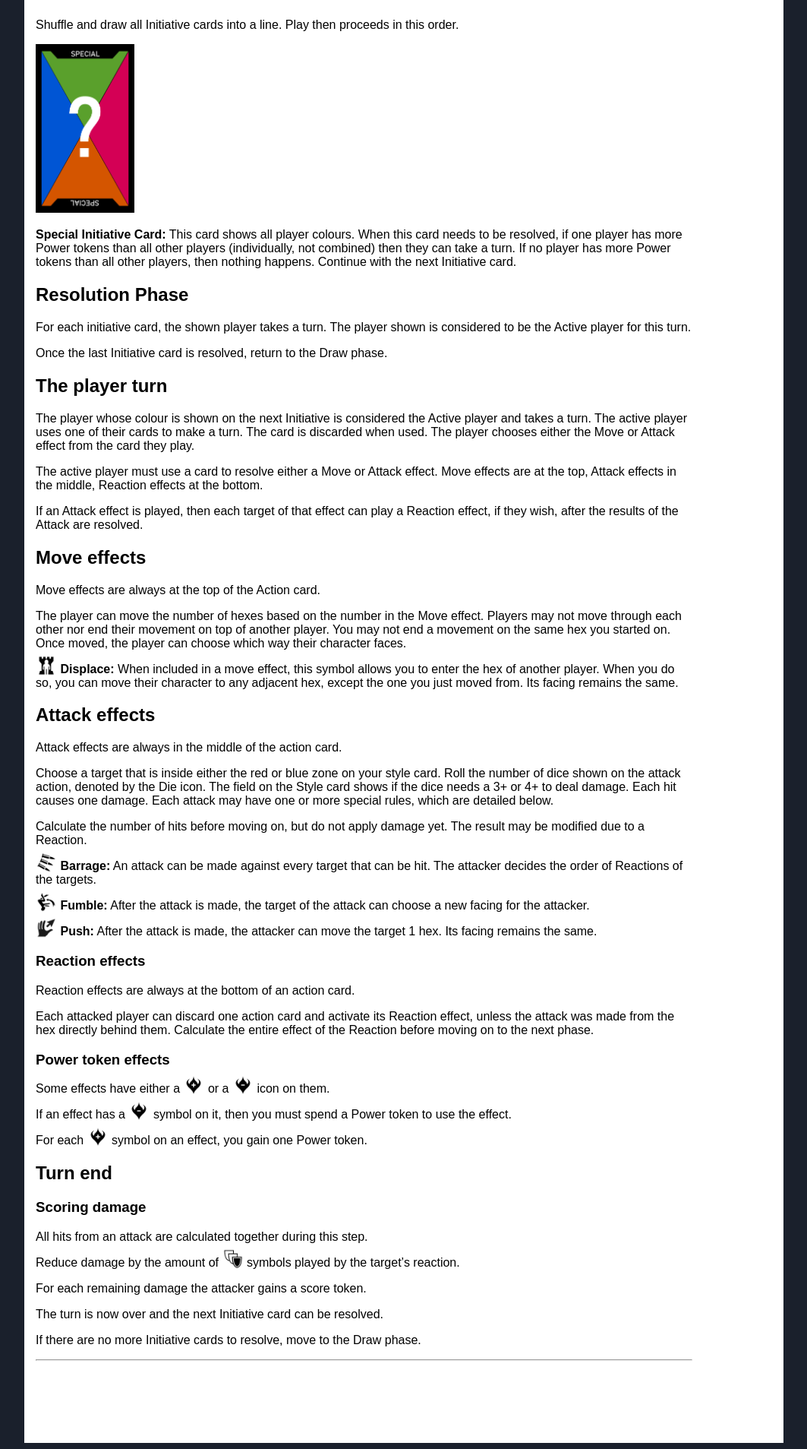
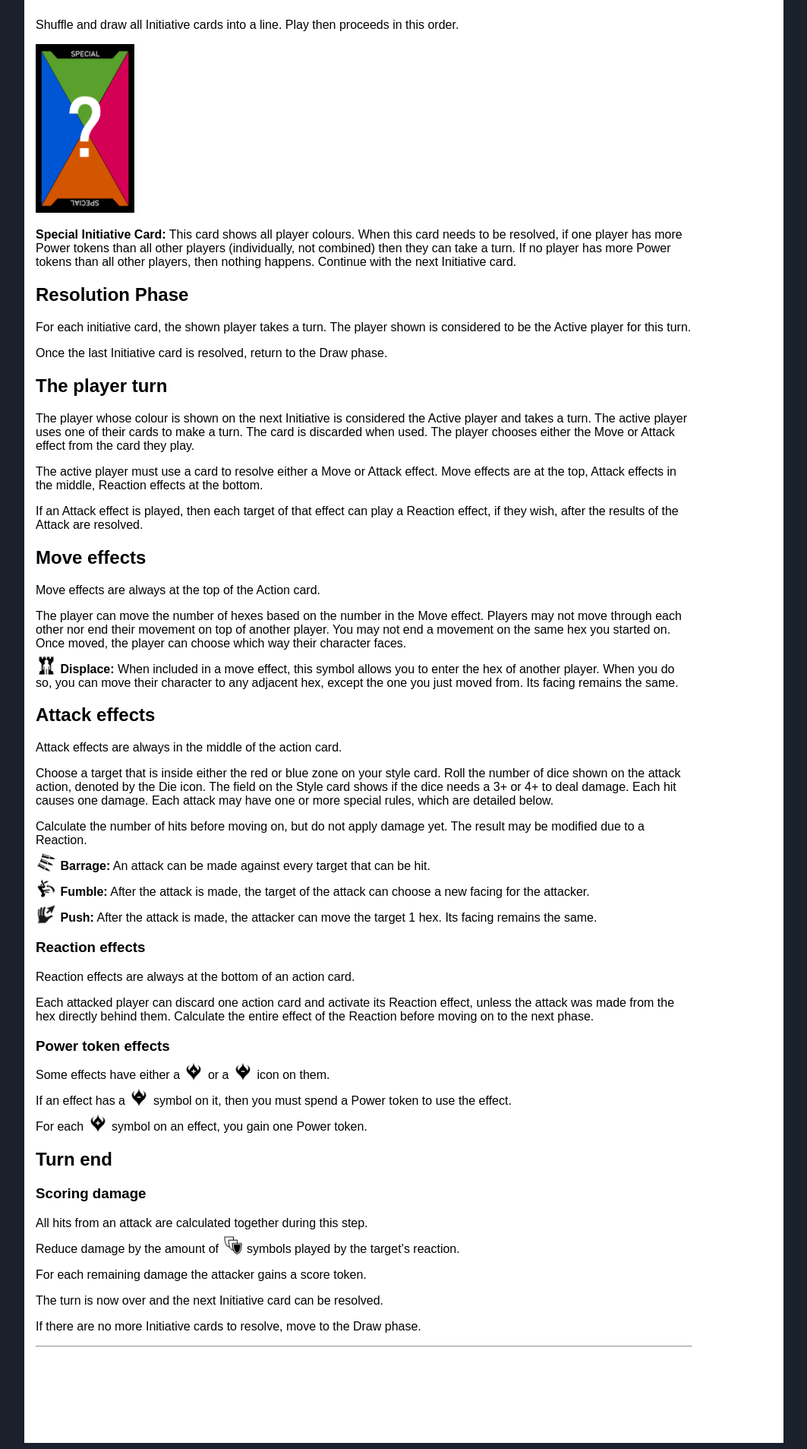
Before and after one commit to abregado/champions-combat, a Jekyll site: the page built from index.html, in a window 1280 px wide. Shown: the part 2044-3951 px from the top of the page at 76% size, without its empty margins (116-1179 px from the left). Built offline with Jekyll 4.4.1, drawn with Linux system fonts in a browser that asks for light colours.

```diff
--- a/_chapters/rules.md
+++ b/_chapters/rules.md
@@ -107,7 +107,7 @@
 
 Calculate the number of hits before moving on, but do not apply damage yet. The result may be modified due to a Reaction.
 
-{% include icon_image.html link='files/images/icon-barrage.png' %} **Barrage:** An attack can be made against every target that can be hit. The attacker decides the order of Reactions of the targets.
+{% include icon_image.html link='files/images/icon-barrage.png' %} **Barrage:** An attack can be made against every target that can be hit.
 
 {% include icon_image.html link='files/images/icon-fumble.png' %} **Fumble:** After the attack is made, the target of the attack can choose a new facing for the attacker.
 
```
